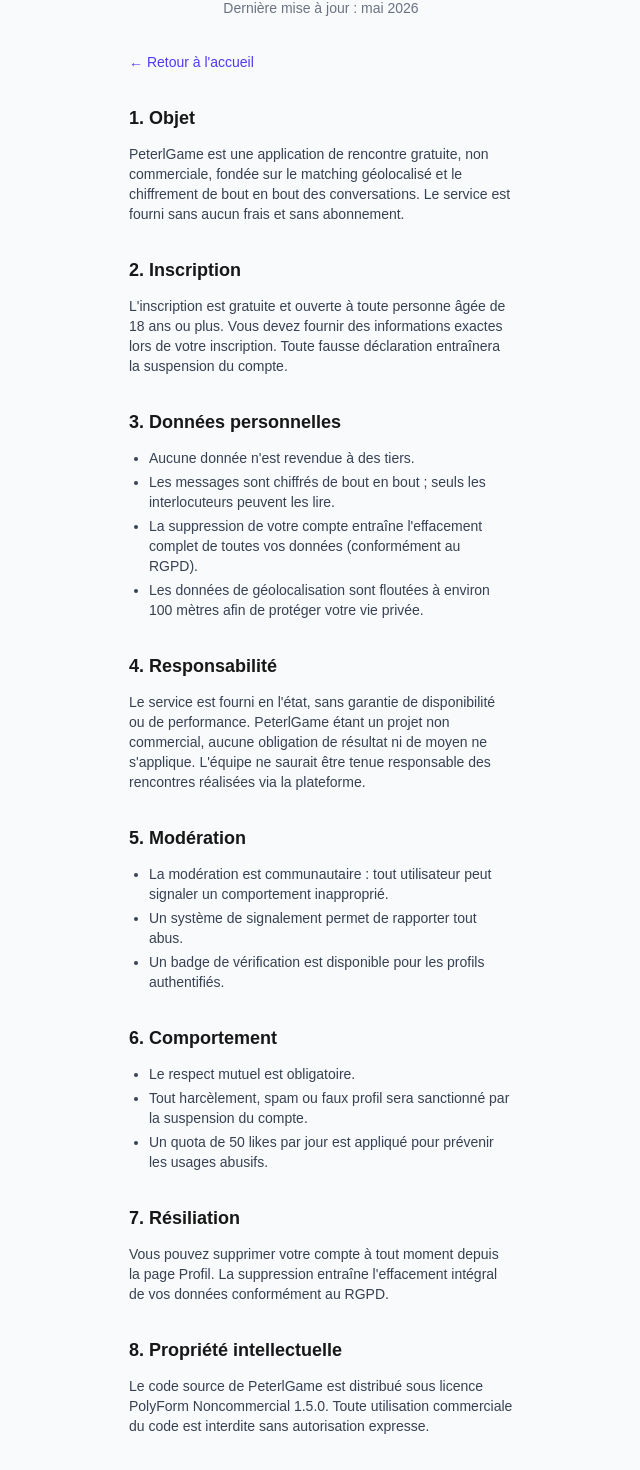
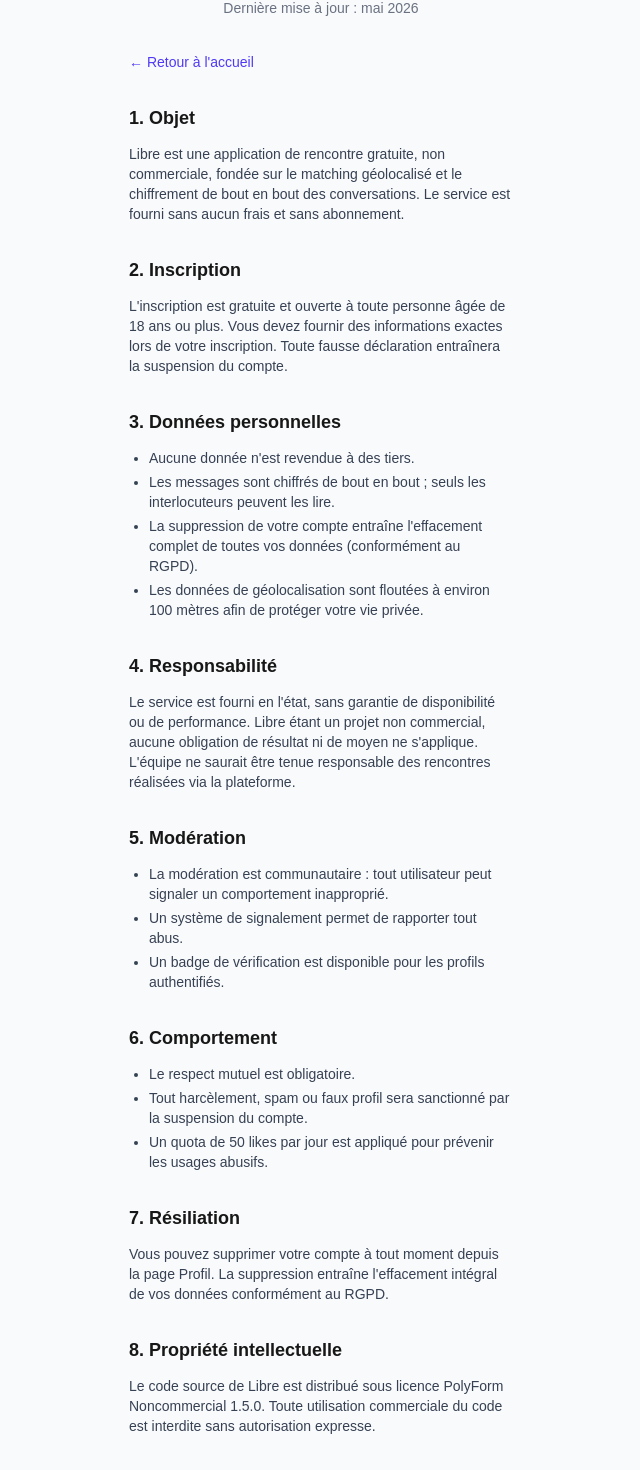
Before and after one commit to double-v/libre, a Next.js app: page /cgu in a window 1280 px wide. Shown: the part 134-1604 px from the top of the page, without its empty margins (319-959 px from the left). Built offline with nearby package versions, Linux system fonts and the light colour scheme.

Commit message:
feat: rebrand from PeterlGame to Libre
Co-Authored-By: Claude Opus 4.7 <noreply@anthropic.com>

```diff
--- a/package.json
+++ b/package.json
@@ -1,5 +1,5 @@
 {
-  "name": "peterlgame",
+  "name": "libre",
   "version": "0.1.0",
   "private": true,
   "type": "module",
--- a/src/app/(auth)/cgu/page.tsx
+++ b/src/app/(auth)/cgu/page.tsx
@@ -15,7 +15,7 @@ export default function CGUPage() {
       <section className="space-y-3">
         <h2 className="text-lg font-semibold">1. Objet</h2>
         <p className="text-sm text-gray-700">
-          PeterlGame est une application de rencontre gratuite, non commerciale, fond&eacute;e sur le
+          Libre est une application de rencontre gratuite, non commerciale, fond&eacute;e sur le
           matching g&eacute;olocalis&eacute; et le chiffrement de bout en bout des conversations. Le service
           est fourni sans aucun frais et sans abonnement.
         </p>
@@ -44,7 +44,7 @@ export default function CGUPage() {
         <h2 className="text-lg font-semibold">4. Responsabilit&eacute;</h2>
         <p className="text-sm text-gray-700">
           Le service est fourni en l&apos;&eacute;tat, sans garantie de disponibilit&eacute; ou de performance.
-          PeterlGame &eacute;tant un projet non commercial, aucune obligation de r&eacute;sultat ni de moyen
+          Libre &eacute;tant un projet non commercial, aucune obligation de r&eacute;sultat ni de moyen
           ne s&apos;applique. L&apos;&eacute;quipe ne saurait &ecirc;tre tenue responsable des rencontres
           r&eacute;alis&eacute;es via la plateforme.
         </p>
@@ -79,7 +79,7 @@ export default function CGUPage() {
       <section className="space-y-3">
         <h2 className="text-lg font-semibold">8. Propri&eacute;t&eacute; intellectuelle</h2>
         <p className="text-sm text-gray-700">
-          Le code source de PeterlGame est distribu&eacute; sous licence
+          Le code source de Libre est distribu&eacute; sous licence
           PolyForm Noncommercial 1.5.0. Toute utilisation commerciale du code est interdite sans
           autorisation expresse.
         </p>
--- a/src/app/layout.tsx
+++ b/src/app/layout.tsx
@@ -9,8 +9,8 @@ export const viewport: Viewport = {
 };
 
 export const metadata: Metadata = {
-  title: "PeterlGame — Notre but, c'est que vous quittiez l'appli",
-  description: 'Application de rencontre gratuite, sans abonnement ni revente de données.',
+  title: "Libre — Rencontre libre et gratuite",
+  description: 'Application de rencontre gratuite, sans abonnement ni revente de données. Notre but, c\'est que vous quittiez l\'appli.',
   manifest: '/manifest.json',
   icons: {
     icon: '/favicon.svg',
--- a/src/app/page.tsx
+++ b/src/app/page.tsx
@@ -13,7 +13,7 @@ export default function Home() {
 
       <main id="main-content" className="flex flex-1 flex-col items-center justify-center px-6 py-12 text-center">
         <h1 className="mb-4 text-5xl font-bold tracking-tight sm:text-6xl">
-          PeterlGame
+          Libre
         </h1>
         <p className="mb-2 max-w-md text-xl font-medium text-gray-700 sm:text-2xl">
           Notre but, c&apos;est que vous quittiez l&apos;appli.
--- a/src/hooks/useEncryptedChat.ts
+++ b/src/hooks/useEncryptedChat.ts
@@ -3,8 +3,8 @@
 import { useState, useEffect } from 'react';
 import { generateKeyPair, encryptPrivateKey, decryptPrivateKey } from '@/lib/crypto';
 
-const PUBLIC_KEY_STORAGE_KEY = 'peterlgame_public_key';
-const PRIVATE_KEY_STORAGE_KEY = 'peterlgame_private_key';
+const PUBLIC_KEY_STORAGE_KEY = 'libre_public_key';
+const PRIVATE_KEY_STORAGE_KEY = 'libre_private_key';
 
 export function useEncryptedChat() {
   const [publicKey, setPublicKey] = useState<string | null>(null);
```
Also changed, not shown: public/manifest.json, 4 other files (tests, documents, lock files or other folders).
